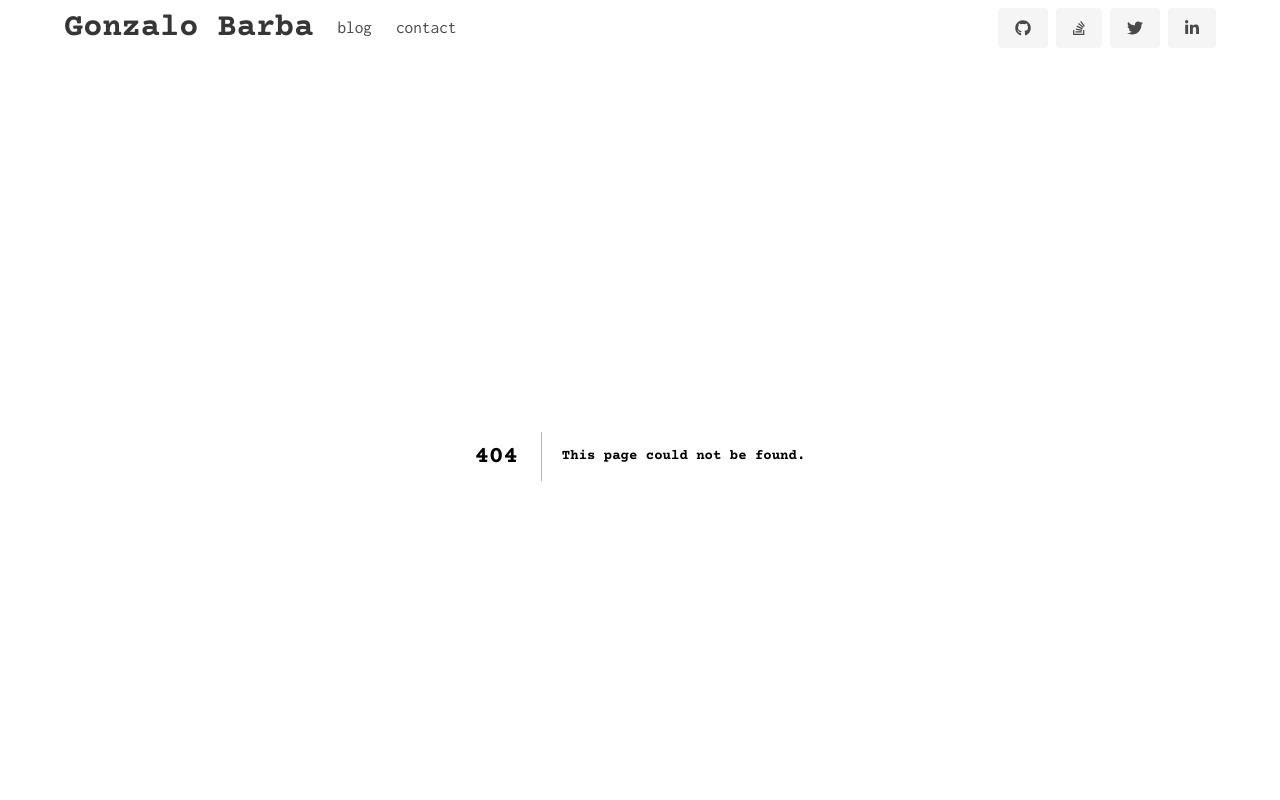
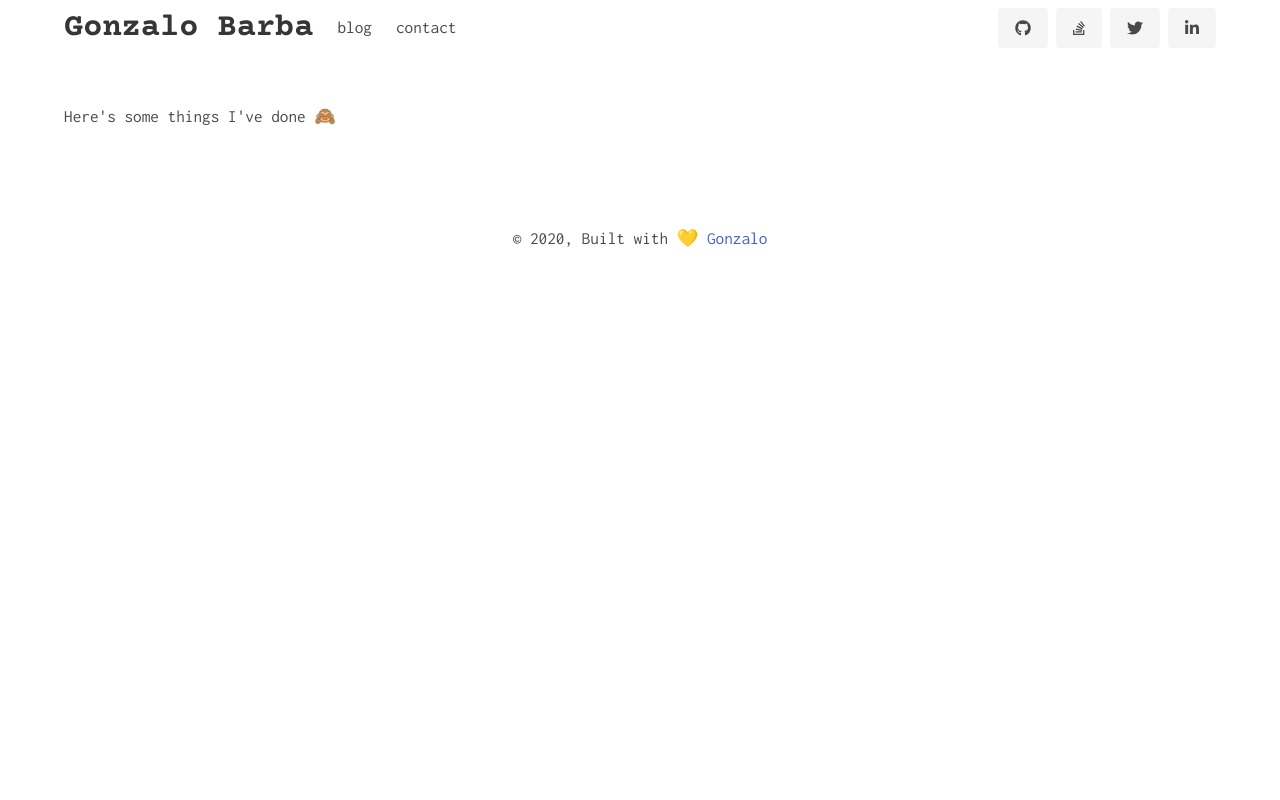
Before and after one commit to gon250/gonzalobarba.me, a Next.js app: page /codes in a window 1280 px wide. Before the commit this address had no page. Shown: the top 800 px of the page. Built offline with nearby package versions, Linux system fonts and the light colour scheme.

Commit message:
WIP: codes.

```diff
--- /dev/null
+++ b/pages/codes/index.tsx
@@ -0,0 +1,13 @@
+import React from 'react'
+
+export default function Codes() {
+  return (
+    <div className="section">
+      <div className="container">
+        <div className="columns">
+          <div className="column">Here's some things I've done 🙈</div>
+        </div>
+      </div>
+    </div>
+  )
+}
```
